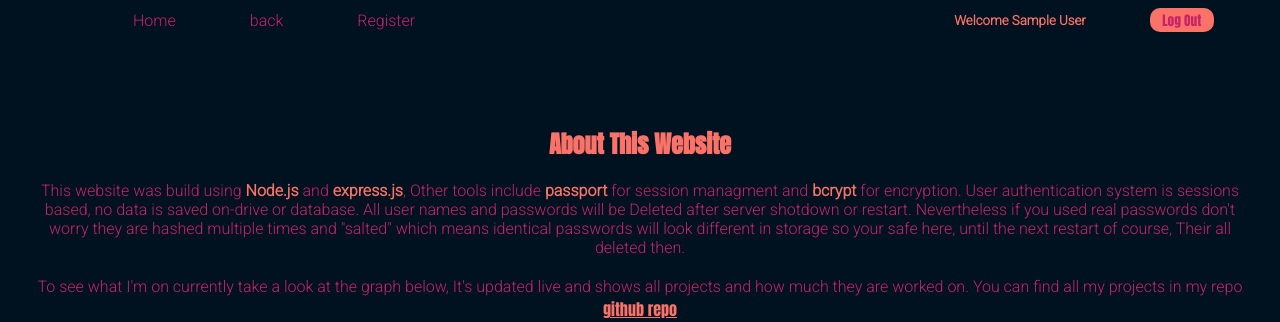
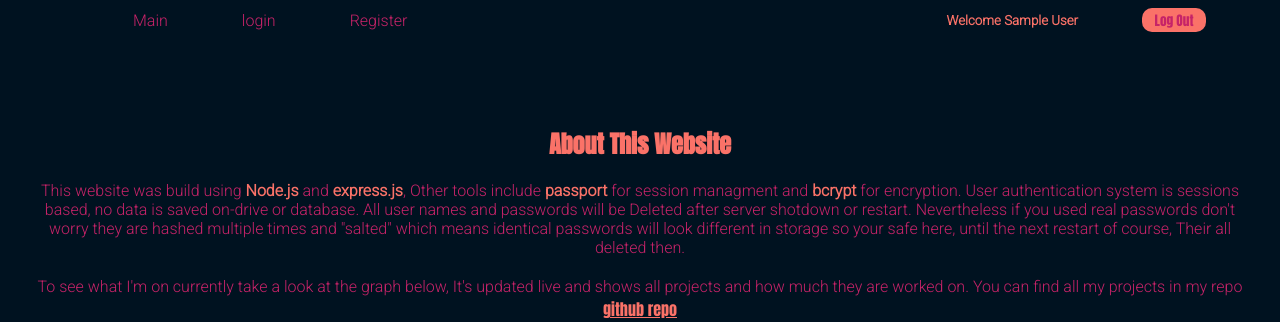
Before and after one commit to arshiaKalkho/nodejs-express-hub, a Node server app: page / in a window 1280 px wide. Shown: the top 322 px of the page. Run offline with Node 20, Linux system fonts and the light colour scheme; the visitor is signed in with stand-in values (Sample User, id 1); some libraries are stand-ins or nearby versions.

Commit message:
fixed links on navbar

```diff
--- a/views/index.ejs
+++ b/views/index.ejs
@@ -21,8 +21,8 @@
 
 <div class = "navbar">
     <div class="nav-left">
-        <a class="nav-links" href="/">Home</a>
-        <a class="nav-links" href="/login">back</a>
+        <a class="nav-links" href="/">Main</a>
+        <a class="nav-links" href="/login">login</a>
         <a class="nav-links" href="/register">Register</a>
     </div>
     <div class="nav-right">
```
